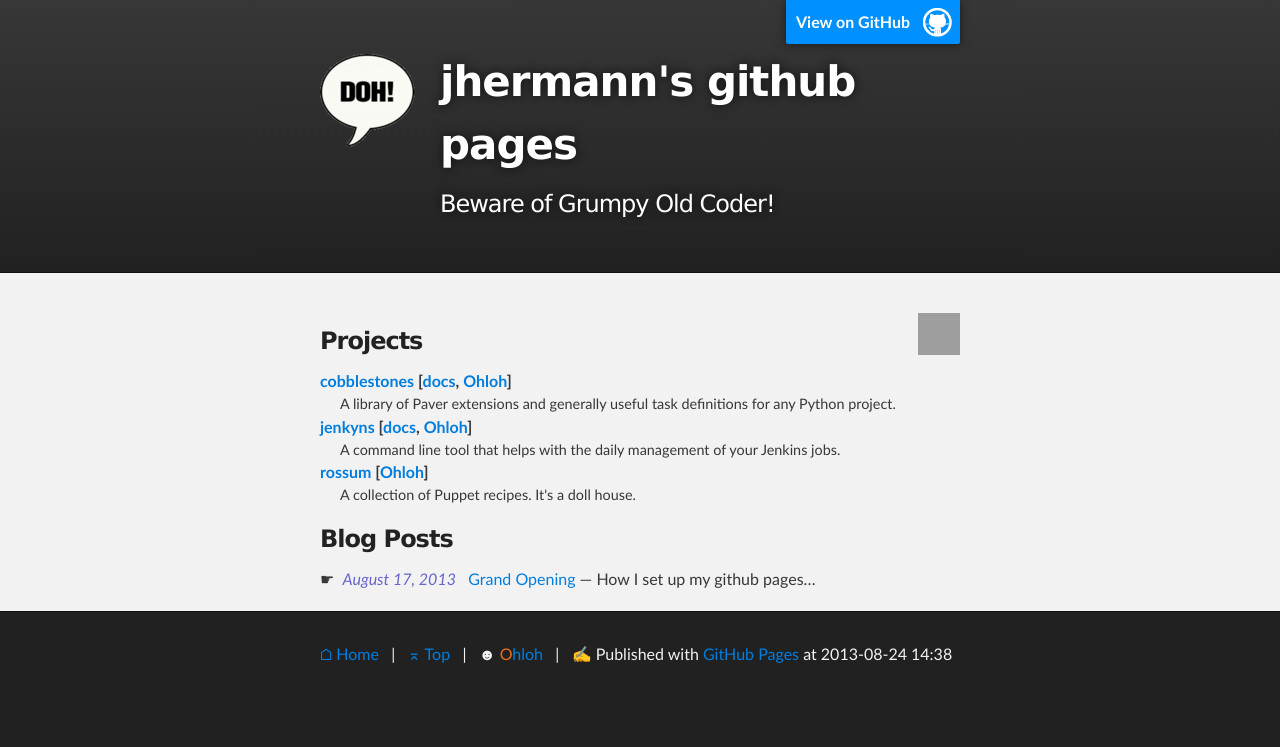
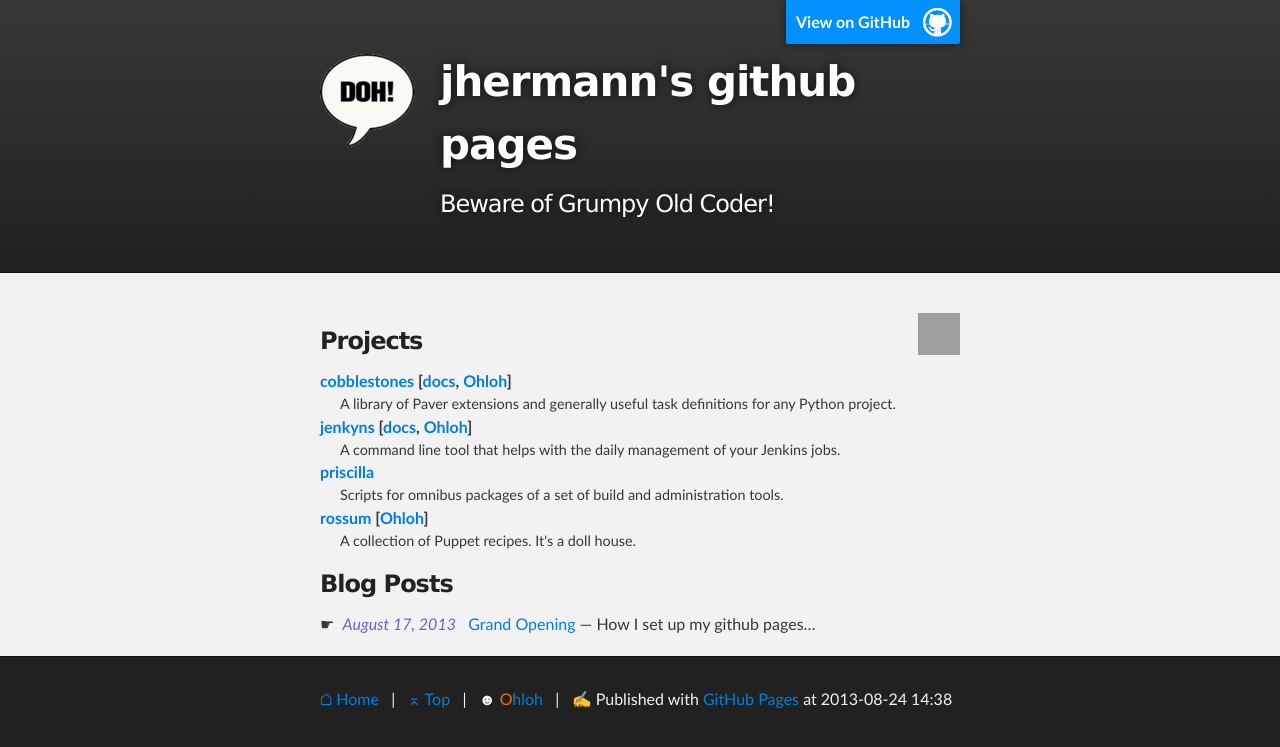
Before and after one commit to jhermann/jhermann.github.io, a Jekyll site: the page built from index.html, in a window 1280 px wide. Shown: the top 747 px of the page. Built offline with Jekyll 4.4.1, drawn with Linux system fonts in a browser that asks for light colours; Markdown is read by kramdown in place of the engine named in the settings; grey boxes are pictures that could not be loaded.

Commit message:
added priscilla

```diff
--- a/index.html
+++ b/index.html
@@ -25,6 +25,13 @@ tagline: Beware of Grumpy Old Coder!
     </dd>
 
     <dt>
+        <a href="https://github.com/jhermann/priscilla">priscilla</a>
+    </dt>
+    <dd>
+        Scripts for omnibus packages of a set of build and administration tools.
+    </dd>
+
+    <dt>
         <a href="https://github.com/jhermann/rossum">rossum</a>
         [<a href="https://www.ohloh.net/p/rossum">Ohloh</a>]
     </dt>
```
